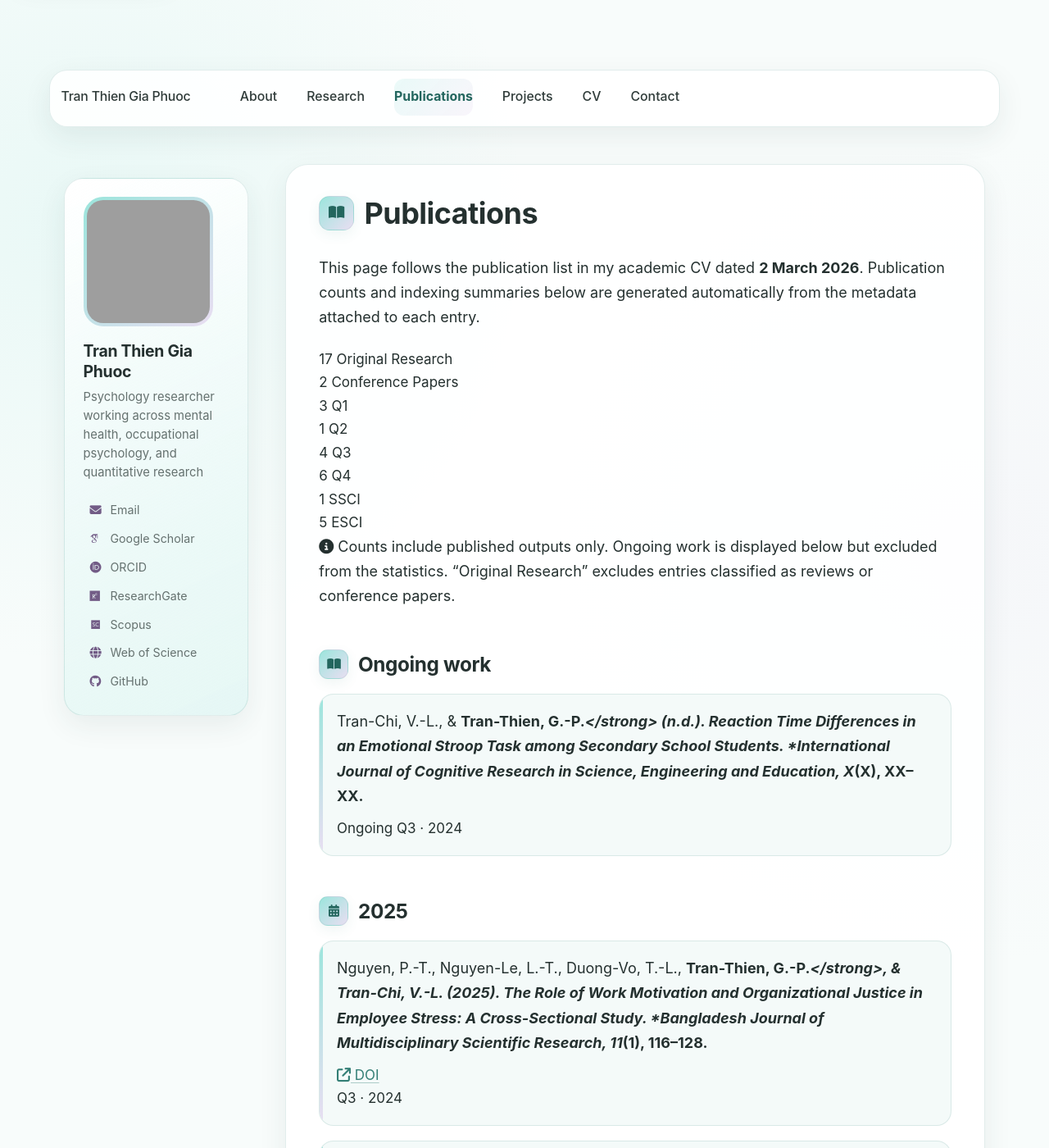
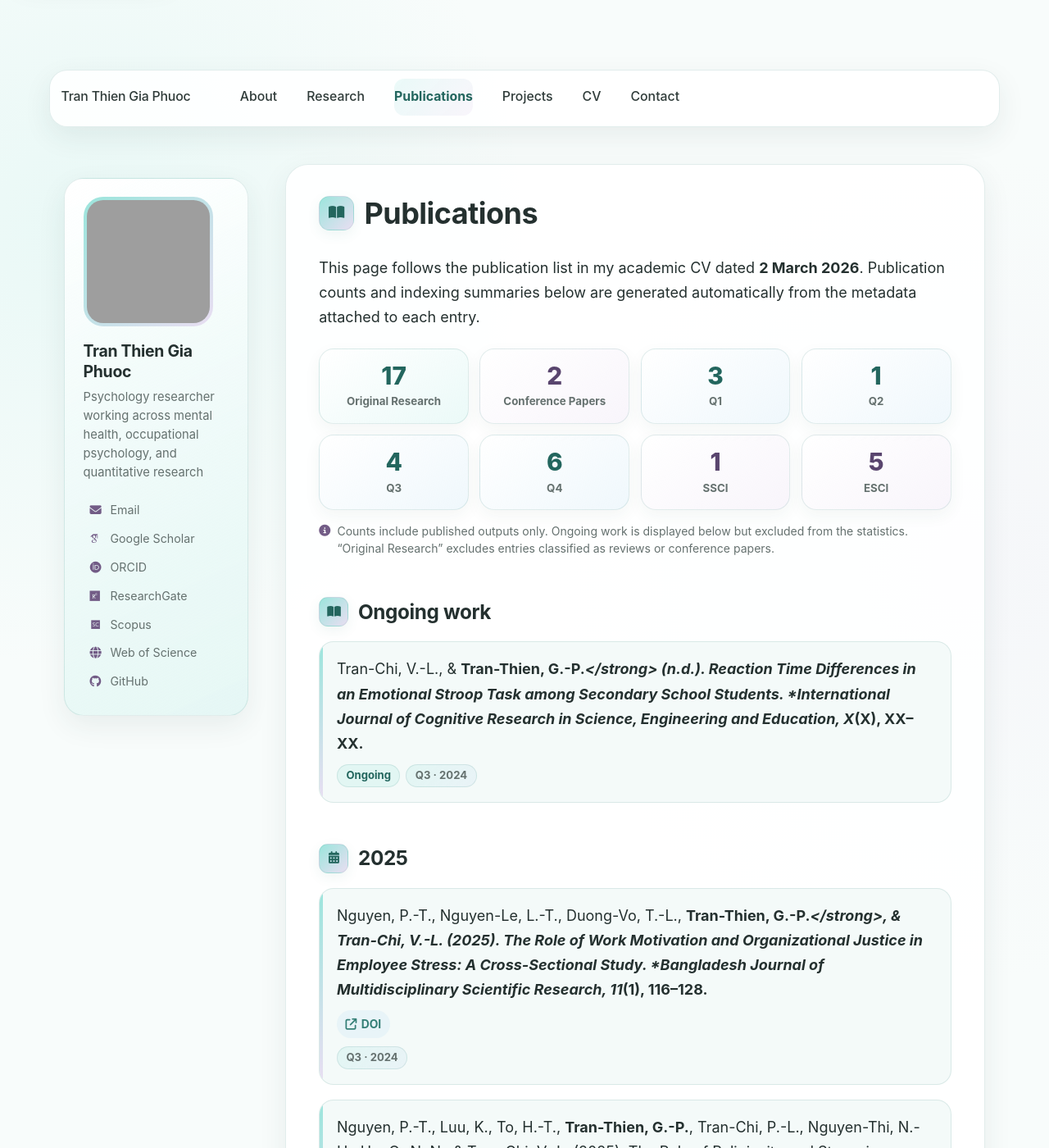
Before and after one commit to ttgpPsychMH/ttgpPsychMH.github.io, a Jekyll site: the page built from _pages/publications.md, in a window 1280 px wide and 1400 px high. Shown: the whole window at 82% size. Built offline with Jekyll 4.4.1, drawn with Linux system fonts in a browser that asks for light colours; some web fonts are replaced; a script that is not in the unit is left out; grey boxes are pictures that could not be loaded.

Commit message:
Style embedded CV viewer and automatic publication metrics

```diff
--- a/_sass/custom.scss
+++ b/_sass/custom.scss
@@ -863,3 +863,223 @@
   background: linear-gradient(135deg, var(--pastel-green), var(--pastel-purple));
   text-decoration: none;
 }
+
+
+/* ==========================================================================
+   EMBEDDED CV + PUBLICATION METRICS
+   ========================================================================== */
+
+.cv-actions {
+  display: flex;
+  flex-wrap: wrap;
+  gap: 0.7rem;
+  margin-bottom: 1.25rem;
+}
+
+.cv-actions .btn {
+  display: inline-flex;
+  align-items: center;
+  gap: 0.5rem;
+  margin: 0;
+}
+
+.cv-open {
+  padding: 0.68rem 1rem !important;
+  color: var(--accent-purple-strong) !important;
+  border: 1px solid var(--border-soft) !important;
+  border-radius: 999px !important;
+  background: var(--surface-soft) !important;
+  box-shadow: none;
+  font-weight: 700 !important;
+  text-decoration: none !important;
+}
+
+.cv-open:hover {
+  transform: translateY(-2px);
+  background: var(--panel-5) !important;
+  box-shadow: var(--shadow-soft);
+}
+
+.cv-pdf-viewer {
+  width: 100%;
+  margin: 0.7rem 0 2rem;
+  overflow: hidden;
+  border: 1px solid var(--border-soft);
+  border-radius: 22px;
+  background: var(--surface-soft);
+  box-shadow: var(--shadow-soft);
+}
+
+.cv-pdf-frame {
+  display: block;
+  width: 100%;
+  height: min(78vh, 980px);
+  min-height: 680px;
+  border: 0;
+  background: var(--surface);
+}
+
+.cv-pdf-fallback {
+  margin: 0 !important;
+  padding: 0.85rem 1rem;
+  color: var(--text-muted);
+  border-top: 1px solid var(--border-soft);
+  font-size: 0.82rem !important;
+}
+
+.publication-stats {
+  display: grid;
+  grid-template-columns: repeat(4, minmax(0, 1fr));
+  gap: 0.75rem;
+  margin: 1.25rem 0 0.8rem;
+}
+
+.publication-stat {
+  display: flex;
+  min-height: 92px;
+  flex-direction: column;
+  align-items: center;
+  justify-content: center;
+  padding: 0.85rem 0.65rem;
+  text-align: center;
+  border: 1px solid var(--border-soft);
+  border-radius: 18px;
+  background: linear-gradient(145deg, var(--surface), var(--panel-2));
+  box-shadow: 0 7px 20px rgba(40, 69, 66, 0.05);
+}
+
+.publication-stat--green {
+  background: linear-gradient(145deg, var(--surface), var(--panel-1));
+}
+
+.publication-stat--purple,
+.publication-stat--index {
+  background: linear-gradient(145deg, var(--surface), var(--panel-5));
+}
+
+.publication-stat__value {
+  color: var(--accent-green-strong);
+  font-size: 1.65rem;
+  font-weight: 780;
+  line-height: 1;
+}
+
+.publication-stat--purple .publication-stat__value,
+.publication-stat--index .publication-stat__value {
+  color: var(--accent-purple-strong);
+}
+
+.publication-stat__label {
+  margin-top: 0.42rem;
+  color: var(--text-muted);
+  font-size: 0.74rem;
+  font-weight: 680;
+  line-height: 1.25;
+}
+
+.publication-stats-note {
+  display: flex;
+  align-items: flex-start;
+  gap: 0.45rem;
+  margin: 0 0 1.8rem !important;
+  color: var(--text-muted);
+  font-size: 0.78rem !important;
+  line-height: 1.5;
+}
+
+.publication-stats-note i {
+  margin-top: 0.18rem;
+  color: var(--accent-purple);
+}
+
+.publication-card {
+  margin: 0.85rem 0 1rem;
+}
+
+.publication-citation > p {
+  margin-bottom: 0.45rem !important;
+}
+
+.publication-links {
+  display: flex;
+  flex-wrap: wrap;
+  gap: 0.45rem;
+  margin-top: 0.4rem;
+}
+
+.publication-links a {
+  display: inline-flex;
+  align-items: center;
+  gap: 0.3rem;
+  padding: 0.3rem 0.58rem;
+  border-radius: 999px;
+  background: var(--panel-2);
+  font-size: 0.77rem;
+  font-weight: 650;
+  text-decoration: none !important;
+}
+
+.publication-meta {
+  display: flex;
+  flex-wrap: wrap;
+  gap: 0.38rem;
+  margin-top: 0.55rem;
+}
+
+.publication-badge {
+  display: inline-flex;
+  align-items: center;
+  padding: 0.28rem 0.58rem;
+  color: var(--text-muted);
+  border: 1px solid var(--border-soft);
+  border-radius: 999px;
+  background: linear-gradient(135deg, var(--panel-1), var(--panel-3));
+  font-size: 0.73rem;
+  font-weight: 680;
+  line-height: 1.2;
+}
+
+.publication-badge--index {
+  background: linear-gradient(135deg, var(--panel-4), var(--panel-5));
+}
+
+.publication-badge--ongoing {
+  color: var(--accent-green-strong);
+  background: var(--panel-1);
+}
+
+.publication-badge--conference {
+  color: var(--accent-purple-strong);
+  background: var(--panel-5);
+}
+
+@media screen and (max-width: 760px) {
+  .publication-stats {
+    grid-template-columns: repeat(2, minmax(0, 1fr));
+  }
+
+  .cv-pdf-frame {
+    height: 70vh;
+    min-height: 520px;
+  }
+}
+
+@media screen and (max-width: 460px) {
+  .publication-stats {
+    grid-template-columns: 1fr 1fr;
+    gap: 0.55rem;
+  }
+
+  .publication-stat {
+    min-height: 82px;
+    border-radius: 15px;
+  }
+
+  .cv-pdf-viewer {
+    border-radius: 16px;
+  }
+
+  .cv-pdf-frame {
+    min-height: 460px;
+  }
+}
```
